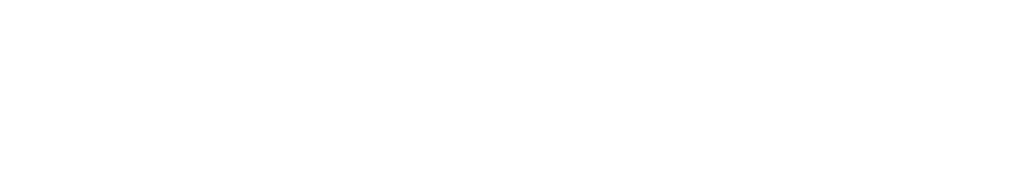
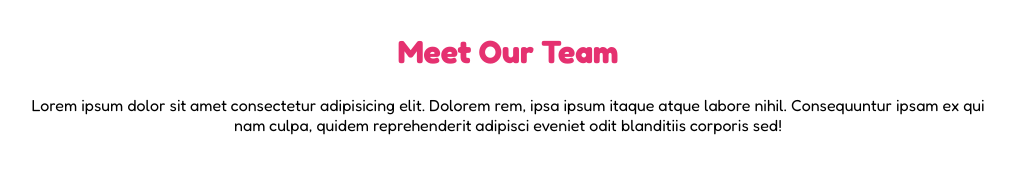
Before and after one commit to DanieleCascio-dev/html-css-float-cards, a plain HTML site: page index.html in a window 1280 px wide. Shown: the whole page, without its empty margins (132-1147 px from the left). Drawn offline with Linux system fonts and the light colour scheme.

Commit message:
add: header section

```diff
--- a/css/style.css
+++ b/css/style.css
@@ -1,4 +1,6 @@
 :root {
+  --title-color: #e53170;
+  --bg-color: #0f0e17;
 }
 
 /* RESET */
@@ -14,9 +16,28 @@ body {
   font-family: "Fredoka", sans-serif;
 }
 
+.container {
+  width: 80%;
+  margin: 0 auto;
+}
+
+.m-bt {
+  margin-bottom: 1.5rem;
+}
+
 /* /GENERAL SETTINGS */
 
 /* HEADER  */
+
+header {
+  text-align: center;
+  padding: 2rem;
+}
+
+h1 {
+  color: var(--title-color);
+}
+
 /* /HEADER  */
 
 /* MAIN */
--- a/index.html
+++ b/index.html
@@ -13,5 +13,23 @@
     />
     <title>Floating Cards</title>
   </head>
-  <body></body>
+  <body>
+    <div class="container">
+      <!-- Header -->
+      <header class="m-bt">
+        <h1 class="m-bt">Meet Our Team</h1>
+        <p>
+          Lorem ipsum dolor sit amet consectetur adipisicing elit. Dolorem rem,
+          ipsa ipsum itaque atque labore nihil. Consequuntur ipsam ex qui nam
+          culpa, quidem reprehenderit adipisci eveniet odit blanditiis corporis
+          sed!
+        </p>
+      </header>
+      <!-- /Header -->
+
+      <!-- Main -->
+
+      <!-- /Main -->
+    </div>
+  </body>
 </html>
```
